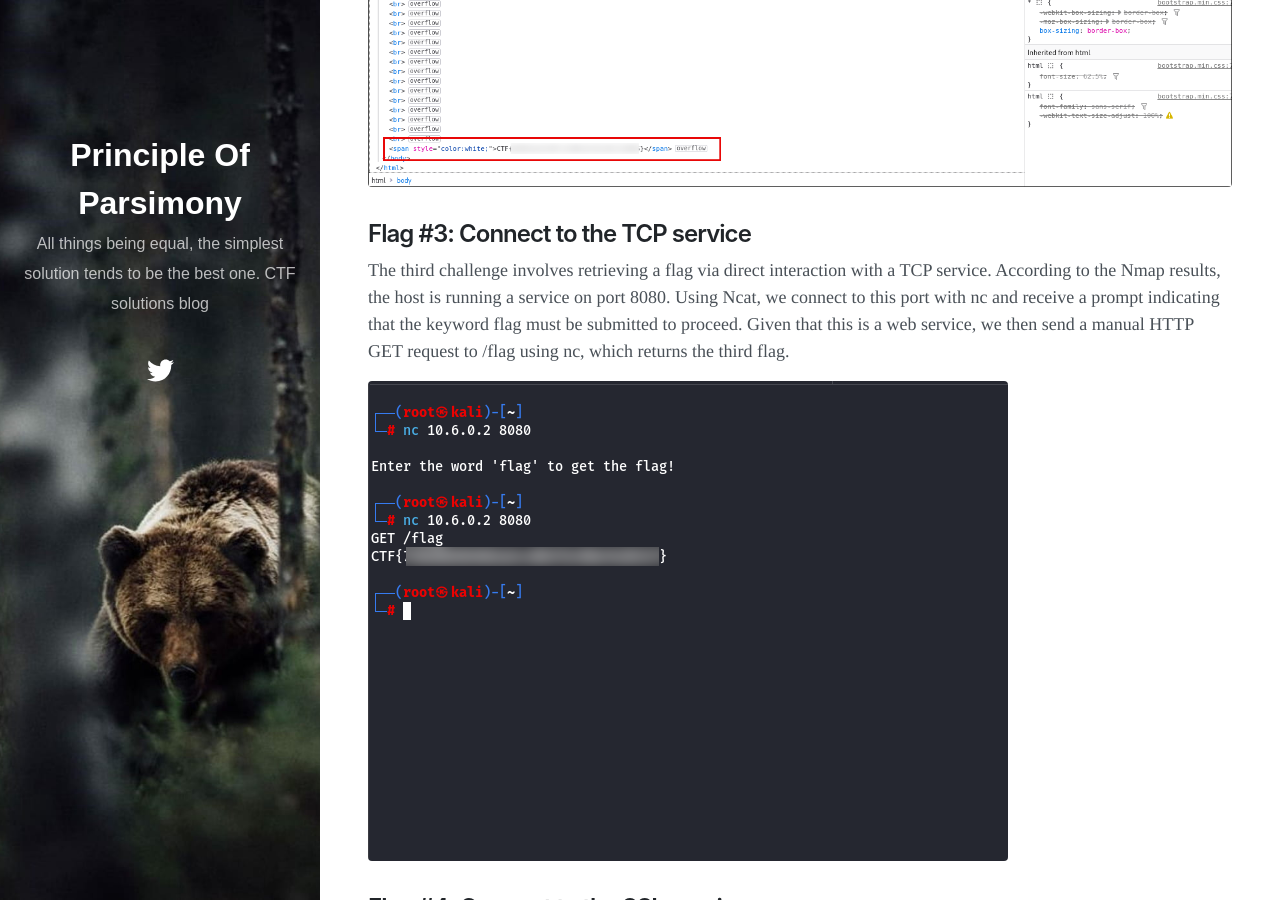
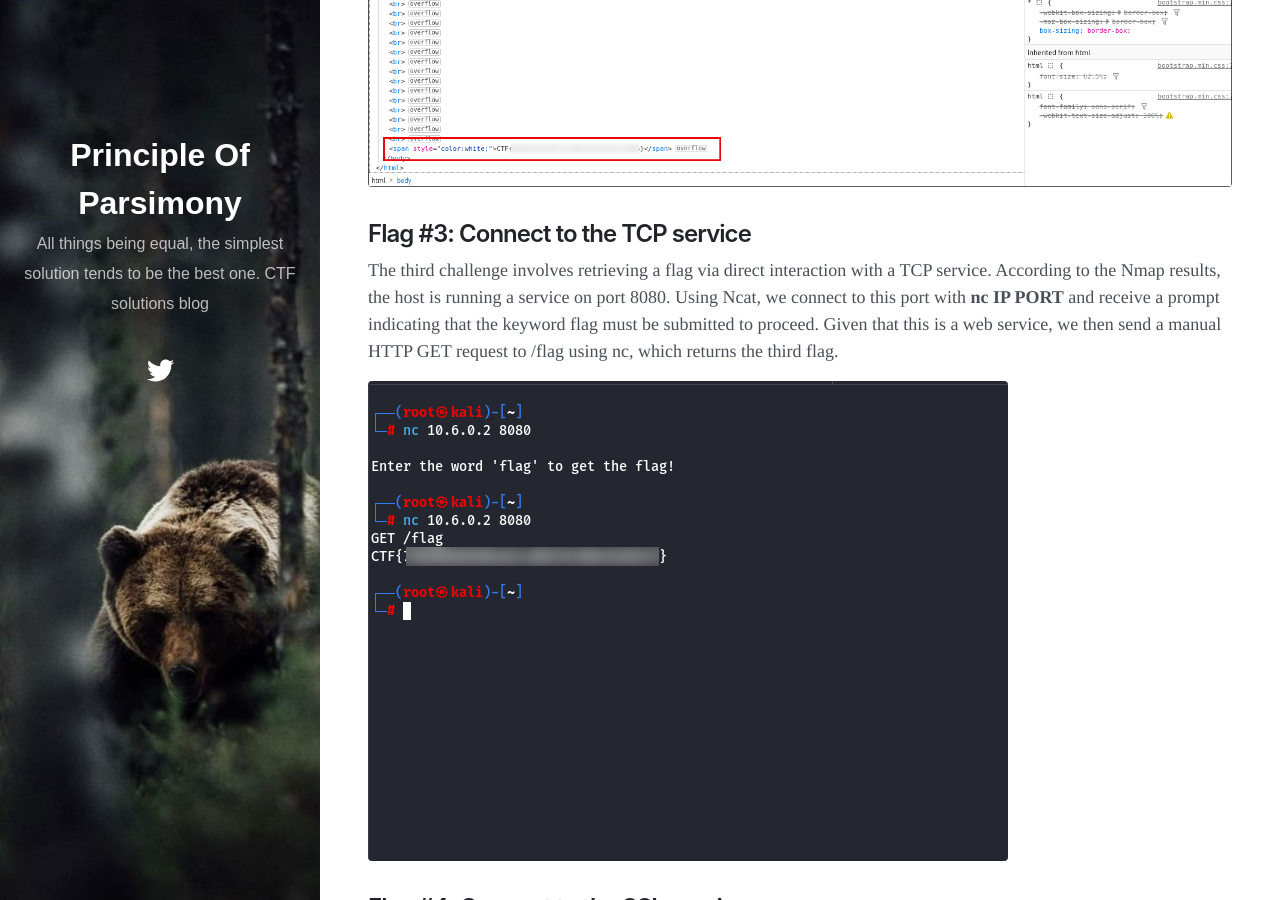
Before and after one commit to InfoSecGopNik/CTF, a Jekyll site: the page built from _posts/2025-07-12-starter-ctf-challenge.md, in a window 1280 px wide and 900 px high, scrolled down 8507 px. Built offline with Jekyll 4.4.1, drawn with Linux system fonts in a browser that asks for light colours; nearby versions of some CDN libraries.

Commit message:
Update 2025-07-12-starter-ctf-challenge.md

```diff
--- a/_posts/2025-07-12-starter-ctf-challenge.md
+++ b/_posts/2025-07-12-starter-ctf-challenge.md
@@ -99,7 +99,7 @@ The objective of the second challenge is to access the admin panel. From our pri
 Although we successfully accessed the admin panel, there were no visible elements or functionalities allowing authentication with valid credentials. However, by re-examining the page using the **browser’s developer tools**, we find the second flag embedded in the front-end code.
 ![](https://raw.githubusercontent.com/InfoSecGopNik/CTF/main/_posts/images/starter-ctf-challenge/12.png)
 ## Flag #3: Connect to the TCP service
-The third challenge involves retrieving a flag via direct interaction with a TCP service. According to the Nmap results, the host is running a service on port 8080. Using Ncat, we connect to this port with nc <IP> <PORT> and receive a prompt indicating that the keyword flag must be submitted to proceed. Given that this is a web service, we then send a manual HTTP GET request to /flag using nc, which returns the third flag.
+The third challenge involves retrieving a flag via direct interaction with a TCP service. According to the Nmap results, the host is running a service on port 8080. Using Ncat, we connect to this port with **nc IP PORT** and receive a prompt indicating that the keyword flag must be submitted to proceed. Given that this is a web service, we then send a manual HTTP GET request to /flag using nc, which returns the third flag.
 
 ![](https://raw.githubusercontent.com/InfoSecGopNik/CTF/main/_posts/images/starter-ctf-challenge/13.png)
 ## Flag #4: Connect to the SSL service
@@ -107,8 +107,8 @@ The fourth flag indicates that it is accessible through an SSL-enabled service.
 ![](https://raw.githubusercontent.com/InfoSecGopNik/CTF/main/_posts/images/starter-ctf-challenge/14.png)
 <br>
 After accepting the SSL certificate, we observe that the service resembles the one previously accessed over TCP. We then attempt to access the /flag endpoint via the browser, which results in the successful retrieval of the fourth flag.
-![](https://raw.githubusercontent.com/InfoSecGopNik/CTF/main/_posts/images/starter-ctf-challenge/15.png){: .align-center}
-![](https://raw.githubusercontent.com/InfoSecGopNik/CTF/main/_posts/images/starter-ctf-challenge/16.png){: .align-center}
+![](https://raw.githubusercontent.com/InfoSecGopNik/CTF/main/_posts/images/starter-ctf-challenge/15.png)
+![](https://raw.githubusercontent.com/InfoSecGopNik/CTF/main/_posts/images/starter-ctf-challenge/16.png)
 ## Flag #5: Connect to the SSH service
 Almost at the end, the challenge asks us to get the flag through SSH. This involves a brute-force approach, where we try different username and password combinations. While there are many tools to do this, we'll use the ssh_login module from Metasploit.
 ![](https://raw.githubusercontent.com/InfoSecGopNik/CTF/main/_posts/images/starter-ctf-challenge/17.png)
@@ -120,11 +120,9 @@ By accessing the service via the command-line interface with the discovered cred
 ![](https://raw.githubusercontent.com/InfoSecGopNik/CTF/main/_posts/images/starter-ctf-challenge/19.png)
 ## Flag #6: Connect to the FTP service
 Finally, we need to retrieve the flag from an FTP service. While FTP typically runs on port 21 by default, it's always a good practice to confirm this using the Nmap results. We'll attempt to connect to the service via the CLI. As an initial test, we'll check whether the **anonymous** user is enabled, as many FTP servers are configured to allow this by default. After successfully authenticating as the **anonymous** user without a password, listing the server's contents reveals our final flag.
-![](https://raw.githubusercontent.com/InfoSecGopNik/CTF/main/_posts/images/starter-ctf-challenge/20.png){: .align-center}
+![](https://raw.githubusercontent.com/InfoSecGopNik/CTF/main/_posts/images/starter-ctf-challenge/20.png)
 <br>
 **This is everything, I hope you enjoyed the write-up and learned something new. Happy hacking! :)**
-<br>
-<br>
 ![](https://raw.githubusercontent.com/InfoSecGopNik/CTF/main/_posts/images/starter-ctf-challenge/21.png)
 <br>
 ### Reference links
```
